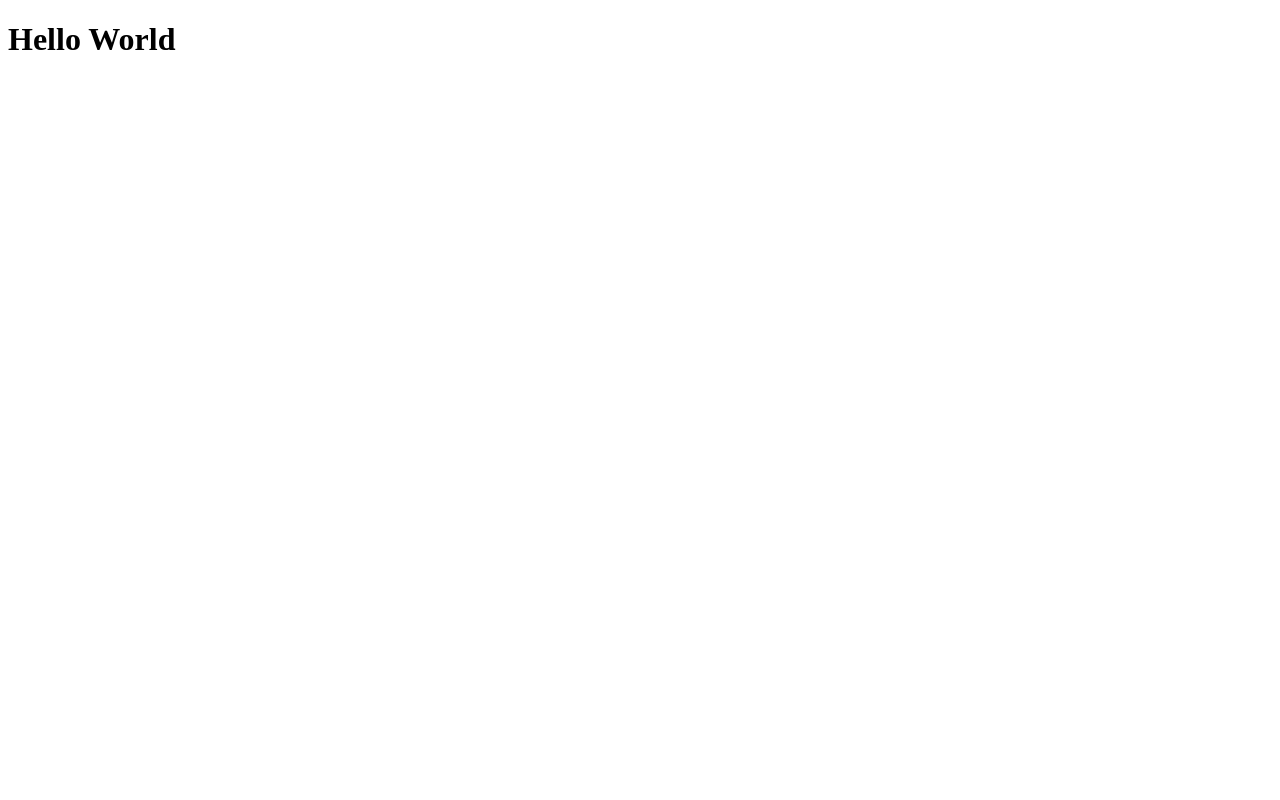
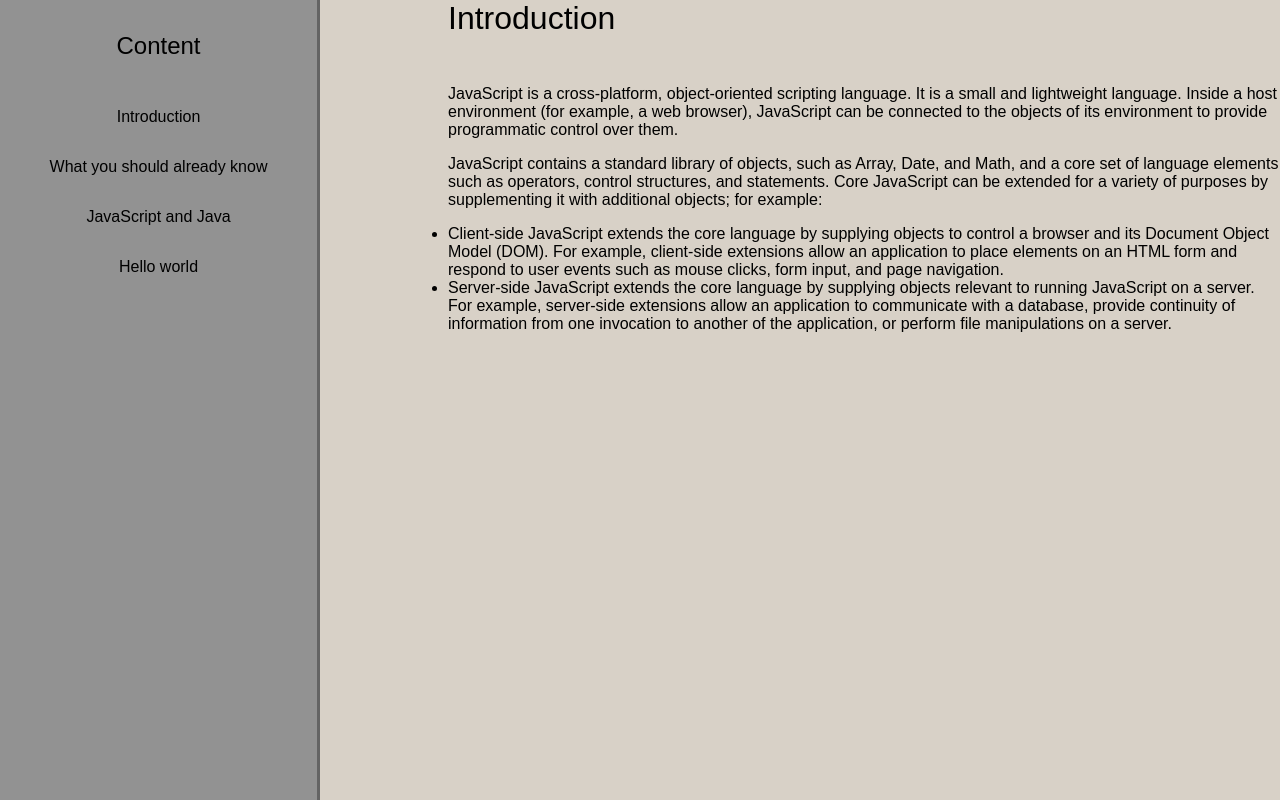
Before and after one commit to EddxSotz/Microverse-trials---Edy-and-Dan, a plain HTML site: page index.html in a window 1280 px wide. Drawn offline with Linux system fonts and the light colour scheme.

Commit message:
created webpage layout and basic style

```diff
--- a/css/style.css
+++ b/css/style.css
@@ -0,0 +1,53 @@
+*{
+    margin: 0;
+    padding: 0;
+    box-sizing: border-box;
+}
+body{
+    font-family: Arial, Helvetica, sans-serif;
+    background-color: rgb(216, 209, 199);
+}
+#navbar{
+    position: fixed;
+    left: 0;
+    top: 0;
+    width:25%;
+    height: 100%;
+    background-color: rgb(146, 146, 146);
+    border-right: solid;
+    border-color: rgb(100, 100, 100);
+}
+#navbar li{
+    list-style-type:none;
+    text-align: center;
+    position: relative;
+}
+#navbar li a{
+    text-decoration: none;
+    color: black;
+    width: 100%;
+    display: block;
+    font-size: 1rem;
+    padding: 1rem;
+}
+#navbar li a:hover{
+    background-color: rgb(70, 70, 70);
+    color: white;
+}
+#navbar header{
+    margin-top: 2rem;
+    margin-bottom: 2rem;
+    text-align: center;
+    font-size: 1.5rem;
+}
+#main-doc{
+    position: absolute;
+    margin-left: 35%;
+}
+.main-section header{
+    font-size: 2rem;
+    margin-bottom: 3rem;
+}
+.main-section p{
+    margin-bottom: 1rem;
+}
--- a/index.html
+++ b/index.html
@@ -9,19 +9,35 @@
   <body>
     <script src="https://cdn.freecodecamp.org/testable-projects-fcc/v1/bundle.js"></script>
 
-    <!--
 
-    Hello Camper!
+   <nav id="navbar">
+    <header>Content</header>
+    <ul>
+      <li class="nav-link"><a href="#Introduction">Introduction</a></li>
+      <li class="nav-link"><a href="#What you should already know">What you should already know</a></li>
+      <li class="nav-link"><a href="#JavaScript and Java">JavaScript and Java</a></li>
+      <li class="nav-link"><a href="#Hello world">Hello world</a></li>
+    </ul>
+   </nav>
 
-    For now, the test suite only works in Chrome!
-    Please read the README below in the JS Editor before beginning.
-    Feel free to delete this message once you have read it.
-    Good luck and Happy Coding!
+<main id="main-doc">
+  <section class="main-section" id="Introduction">
 
-    - The freeCodeCamp Team
+    <header>Introduction</header>
+    <article>
+      <p>JavaScript is a cross-platform, object-oriented scripting language. It is a small and lightweight language. Inside a host environment (for example, a web browser), JavaScript can be connected to the objects of its environment to provide programmatic control over them. </p>
+    <p>JavaScript contains a standard library of objects, such as Array, Date, and Math, and a core set of language elements such as operators, control structures, and statements. Core JavaScript can be extended for a variety of purposes by supplementing it with additional objects; for example: </p>
+    <ul><li>Client-side JavaScript extends the core language by supplying objects to control a browser and its Document Object Model (DOM). For example, client-side extensions allow an application to place elements on an HTML form and respond to user events such as mouse clicks, form input, and page navigation. </li>
+    <li>Server-side JavaScript extends the core language by supplying objects relevant to running JavaScript on a server. For example, server-side extensions allow an application to communicate with a database, provide continuity of information from one invocation to another of the application, or perform file manipulations on a server. </li>
+    </ul>
+    </article>
+  </section>
 
-    -->
-    <h1>Hello World</h1>
+  <section class="main-section" id="What you should already know" ></section>
+  <section class="main-section" id="JavaScript and Java"></section>
+  <section class="main-section" id="Hello world"></section>
+</main>
+    <footer></footer>
     <script  src="js/index.js"></script>
   </body>
 </html>
```
